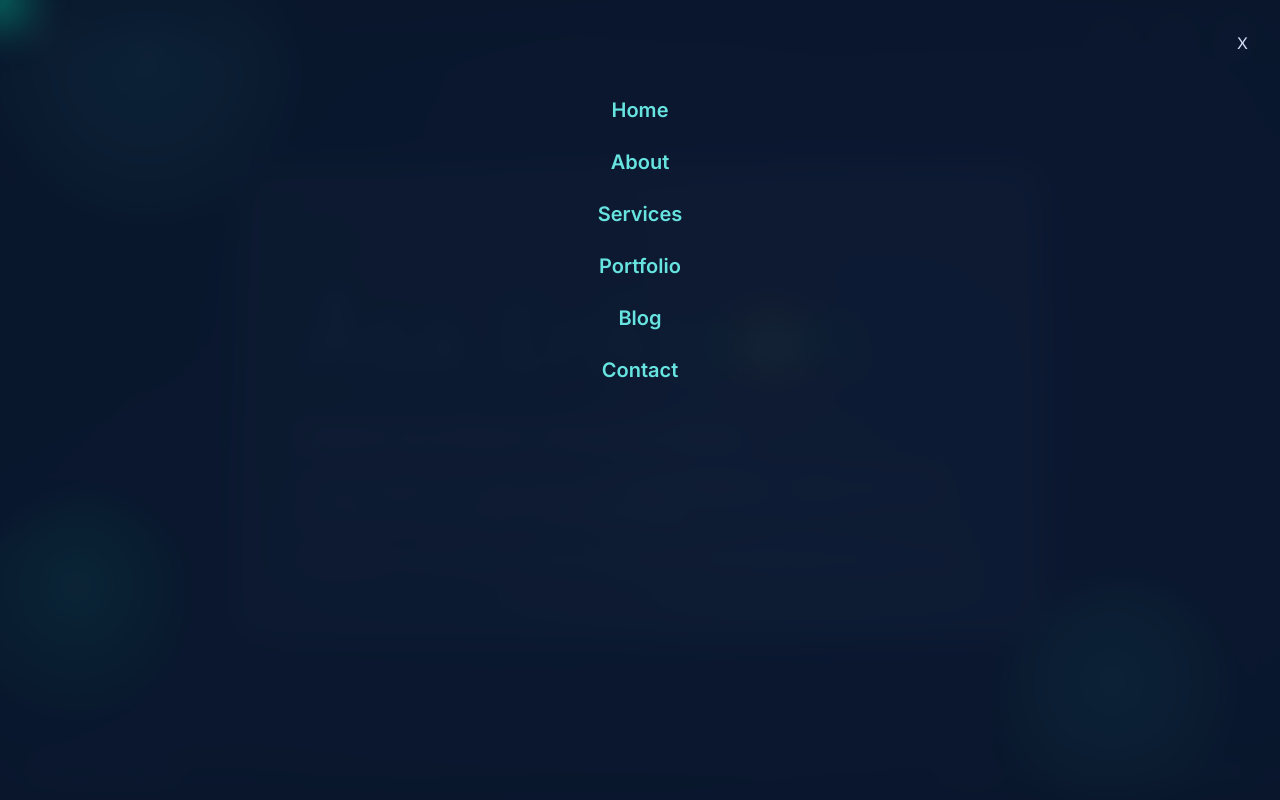
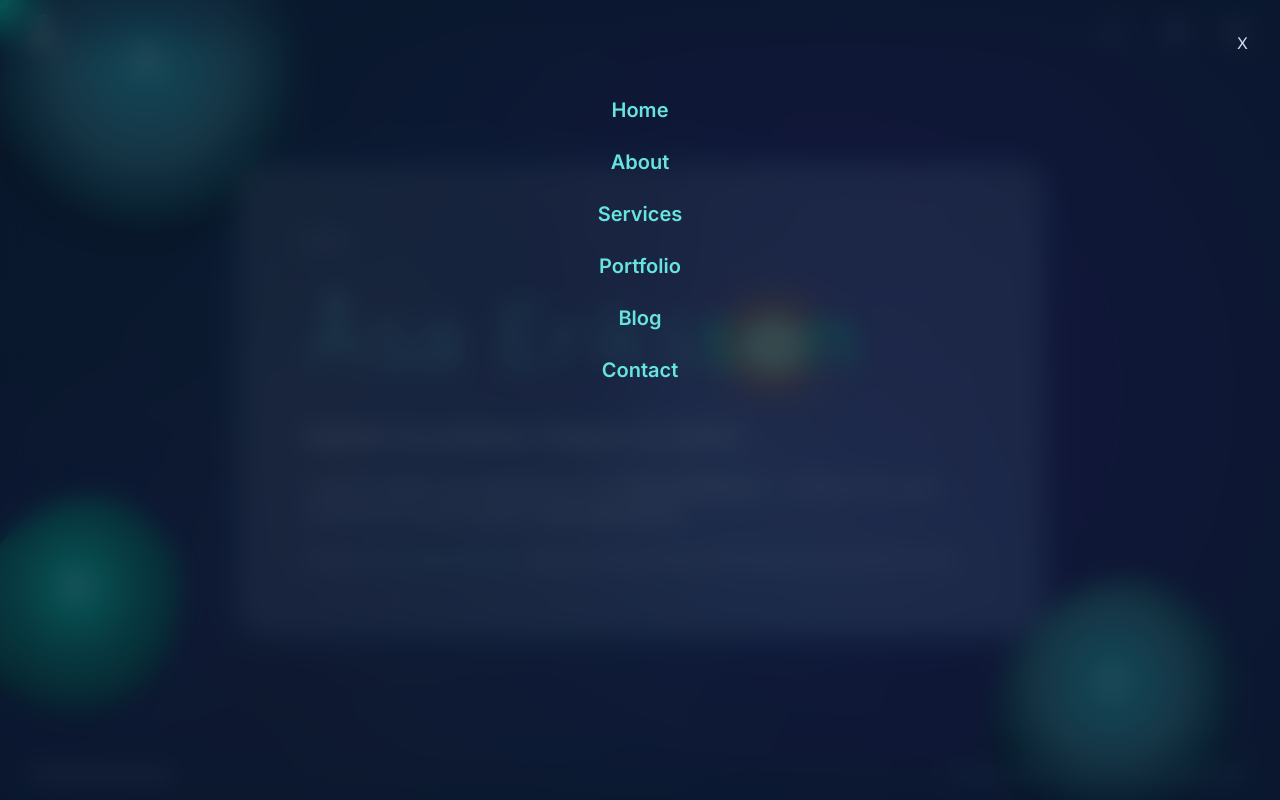
Before and after one commit to Bjornhona/asa-eriksson-portfolio, a Next.js app: page /en in a window 1280 px wide. Both pictures are taken after a click on the button 1236 px from the left and 32 px from the top of the page. Built offline with nearby package versions, Linux system fonts and the light colour scheme.

Commit message:
color theme bug fixed

```diff
--- a/packages/ui/Navigation/Menu/Menu.tsx
+++ b/packages/ui/Navigation/Menu/Menu.tsx
@@ -20,7 +20,7 @@ const Menu = ({ menuOpen, toggleMenu, navLinks, locale = "" }: MenuProps) => {
           initial={{ opacity: 0 }}
           animate={{ opacity: 1 }}
           exit={{ opacity: 0 }}
-          className="fixed inset-0 z-40 bg-background/95 text-foreground backdrop-blur-md overflow-auto flex flex-col items-center justify-start py-24 px-6"
+          className="fixed inset-0 z-40 bg-background/75 text-foreground backdrop-blur-md overflow-auto flex flex-col items-center justify-start py-24 px-6"
         >
           <button
             onClick={toggleMenu}
--- a/packages/ui/Navigation/Navbar.tsx
+++ b/packages/ui/Navigation/Navbar.tsx
@@ -12,7 +12,7 @@ export interface NavbarProps {
 
 const Navbar = ({ logoSrc, logoDarkModeSrc, logoAlt, logoLink, navMenu }: NavbarProps) => {
   return (
-    <div className="absolute inset-0 flex items-center justify-between w-full h-16 z-50 px-6 text-foreground bg-gradient-to-b from-black/50 to-transparent">
+    <div className="absolute inset-0 flex items-center justify-between w-full h-16 z-50 px-6 text-foreground bg-gradient-to-b from-background/50 to-transparent">
       <Logo logoSrc={logoSrc} logoDarkModeSrc={logoDarkModeSrc} logoAlt={logoAlt} logoLink={logoLink} />
       <NavbarMenu {...navMenu} />
     </div>
--- a/src/components/Navigation/AppFooter.tsx
+++ b/src/components/Navigation/AppFooter.tsx
@@ -4,7 +4,7 @@ const AppFooter = () => {
   const t = useTranslations();
 
   return (
-    <footer className="absolute bottom-0 left-0 right-0 flex flex-col md:flex-row gap-4 justify-between z-40 px-8 py-4 text-foreground bg-gradient-to-t from-black/50 to-transparent">
+    <footer className="absolute bottom-0 left-0 right-0 flex flex-col md:flex-row gap-4 justify-between z-40 px-8 py-4 text-foreground bg-gradient-to-t from-background/50 to-transparent">
       <p>© 2026 Åsa Eriksson</p>
       <p>
         <a href="/privacy-policy">
```
